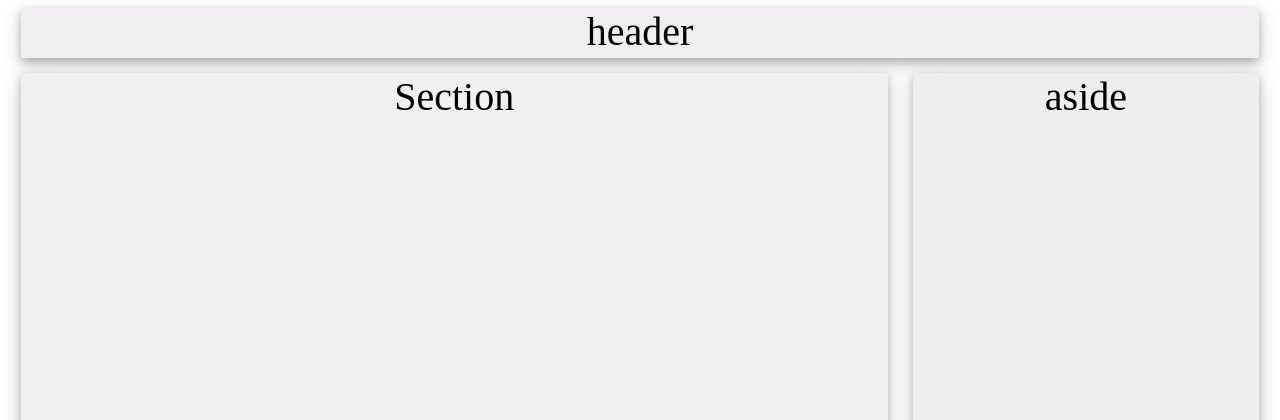
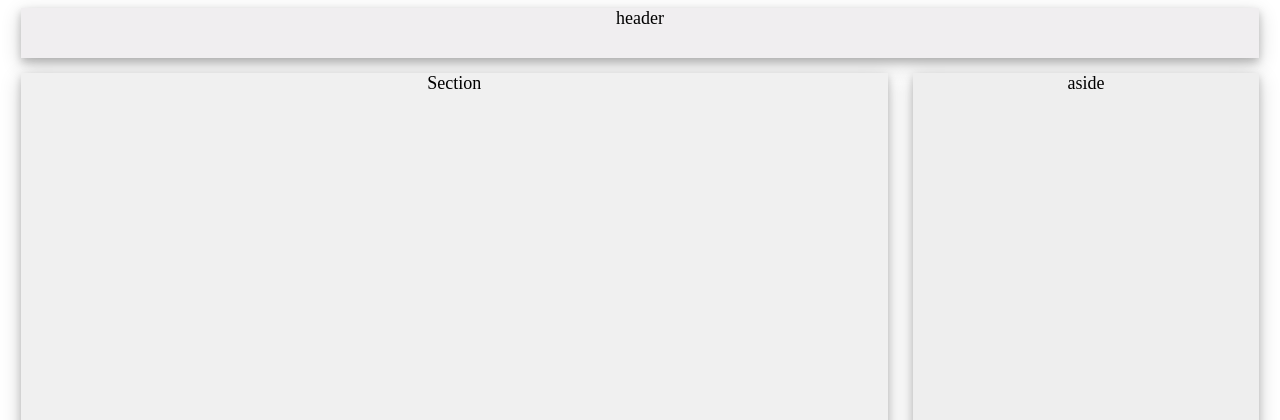
Before and after one commit to abdrb/abdrb.github.io, a PHP site: page / in a window 1280 px wide. Shown: the top 420 px of the page. Run offline with PHP 8.4, Linux system fonts and the light colour scheme.

Commit message:
change font size

```diff
--- a/css/style.css
+++ b/css/style.css
@@ -33,17 +33,17 @@ aside {
 
 @media (min-width: 768px) {
 header {
-font-size: 40px;
+font-size: 18px;
 }
 
 section {
 width: 70%;
 height: 1000px;
-font-size: 40px;
+font-size: 18px;
 }
 aside {
 width: 28%;
 height: 1000px;
-font-size: 40px;
+font-size: 18px;
 }
 }
```
